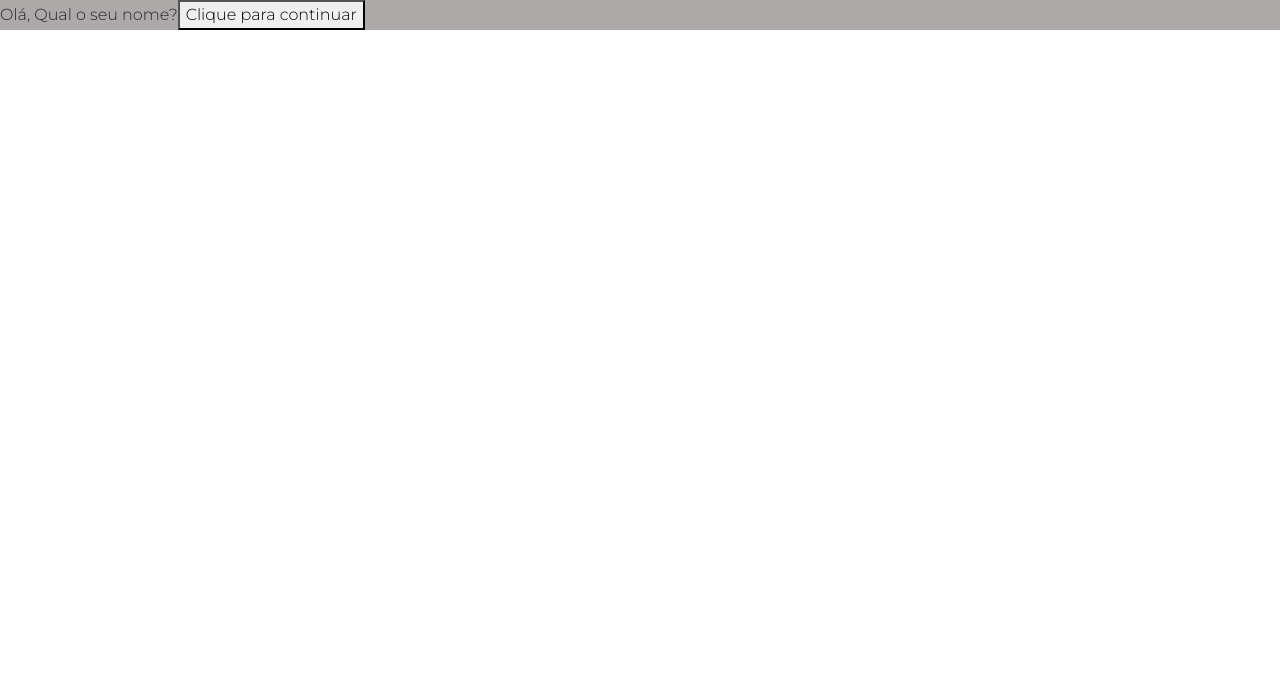
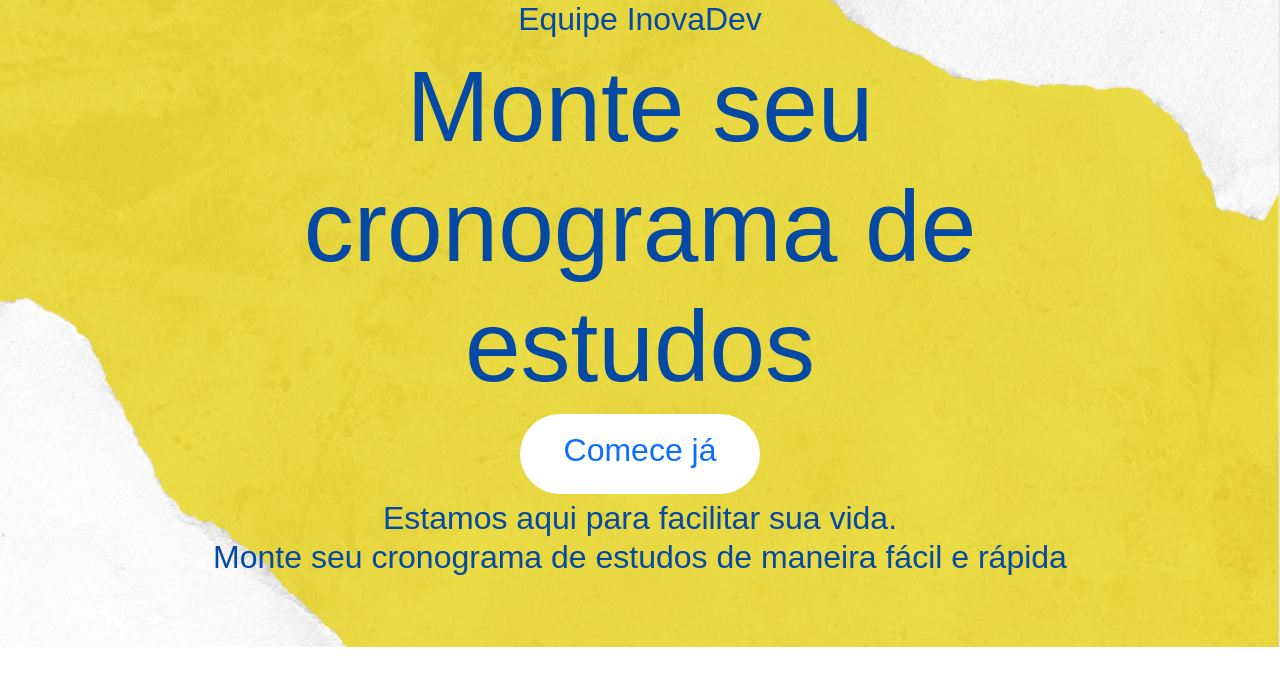
Before and after one commit to LeoDant4s/InovaDev, a React (Create React App) app: page / in a window 1280 px wide. Shown: the top 686 px of the page. Built offline with nearby package versions, Linux system fonts and the light colour scheme.

Commit message:
Correção da localização da tela de inicial

```diff
--- a/src/Home.html
+++ /dev/null
@@ -1,60 +0,0 @@
-<!DOCTYPE html>
-<html lang="en">
-
-<head>
-    <meta charset="UTF-8">
-    <meta name="viewport" content="width=device-width, initial-scale=1.0">
-    <title>Document</title>
-    <link rel="stylesheet" href="home.css">
-    <!--Fonte google-->
-    <link rel="preconnect" href="https://fonts.googleapis.com">
-    <link rel="preconnect" href="https://fonts.gstatic.com" crossorigin>
-    <link href="https://fonts.googleapis.com/css2?family=Arsenal:ital@1&family=Bitter:ital@1&display=swap"
-        rel="stylesheet">
-
-
-</head>
-
-
-<body>
-
-    <div class="all">
-        <div class="tx1"><!--Classe tx1 , primeiro texto superio central-->
-
-
-            <center>
-                <h2>Equipe InovaDev</h2>
-            </center>
-
-        </div>
-
-
-
-        <div class="tx-center">
-
-            <center>
-                <h1> Monte seu <BR> cronograma de <BR> estudos</h1>
-            </center>
-
-            <button>
-
-                <h2><a href="">Começe ja</a></h2>
-            </button>
-
-
-            <h2>Estamos aqui para facilitar sua vida. <br>Monte seu cronograma de estudos de maneira fácil e rápida</h2>
-
-
-
-
-        </div>
-
-
-
-
-    </div>
-
-
-</body>
-
-</html>
--- a/src/home.css
+++ /dev/null
@@ -1,50 +0,0 @@
-body {
-    background-image: url(../Img/baner3.png);
-    background-repeat: no-repeat;
-    background-position: center;
-    background-size: cover;
-
-    font-family: 'Arsenal', sans-serif;
-}
-
-h2 {
-    color: #044AA4;
-}
-
-h1 {
-    color: #044AA4;
-}
-
-h1 {
-    font-size: 100px;
-}
-
-.tx-center {
-    text-align: center;
-
-}
-
-.all {
-    align-items: center;
-}
-
-
-
-.button:hover {
-    background-color: red;
-}
-
-a {
-    text-decoration: none;
-}
-
-button {
-    background-color: white;
-    margin-bottom: 5px;
-    width: 30vh;
-    height: 10vh;
-
-    border-radius: 50px;
-    cursor: pointer;
-    border: none;
-}
--- a/src/pages/BemVindo.css
+++ b/src/pages/BemVindo.css
@@ -1,3 +1,51 @@
-.BemVindo-bg {
-  background-color: rgb(174, 169, 169);
+body {
+  background-image: url(../../Img/baner3.png);
+  background-repeat: no-repeat;
+  background-position: center;
+  background-size: cover;
+
+  font-family: 'Arsenal', sans-serif;
 }
+
+h2 {
+  color: #044AA4;
+}
+
+h1 {
+  color: #044AA4;
+}
+
+h1 {
+  font-size: 100px;
+}
+
+.tx-center {
+  text-align: center;
+
+}
+
+
+.all {
+  align-items: center;
+}
+
+
+
+.button:hover {
+  background-color: red;
+}
+
+a {
+  text-decoration: none;
+}
+
+button {
+  background-color: white;
+  margin-bottom: 5px;
+  width: 30vh;
+  height: 10vh;
+
+  border-radius: 50px;
+  cursor: pointer;
+  border: none;
+}
--- a/src/pages/BemVindo.jsx
+++ b/src/pages/BemVindo.jsx
@@ -1,12 +1,35 @@
-import "./BemVindo.css"
+import React from "react";
+import "./BemVindo.css";
 
 export const BemVindoPage = ({ pageState }) => {
   const { setCurrentPage } = pageState;
 
   return (
-    <div className="BemVindo-bg">
-      Olá, Qual o seu nome?
-      <button className="BemVindo-botao" onClick={() => setCurrentPage(1)}>Clique para continuar</button>
+    <div className="all">
+      <div className="tx1">
+        <center>
+          <h2>Equipe InovaDev</h2>
+        </center>
+      </div>
+
+      <div className="tx-center">
+        <center>
+          <h1>
+            Monte seu <br /> cronograma de <br /> estudos
+          </h1>
+        </center>
+
+        <button className="BemVindo-botao" onClick={() => setCurrentPage(1)}>
+          <h2>
+            <a href="#">Comece já</a>
+          </h2>
+        </button>
+
+        <h2>
+          Estamos aqui para facilitar sua vida. <br />
+          Monte seu cronograma de estudos de maneira fácil e rápida
+        </h2>
+      </div>
     </div>
-  )
-}
+  );
+};
```
